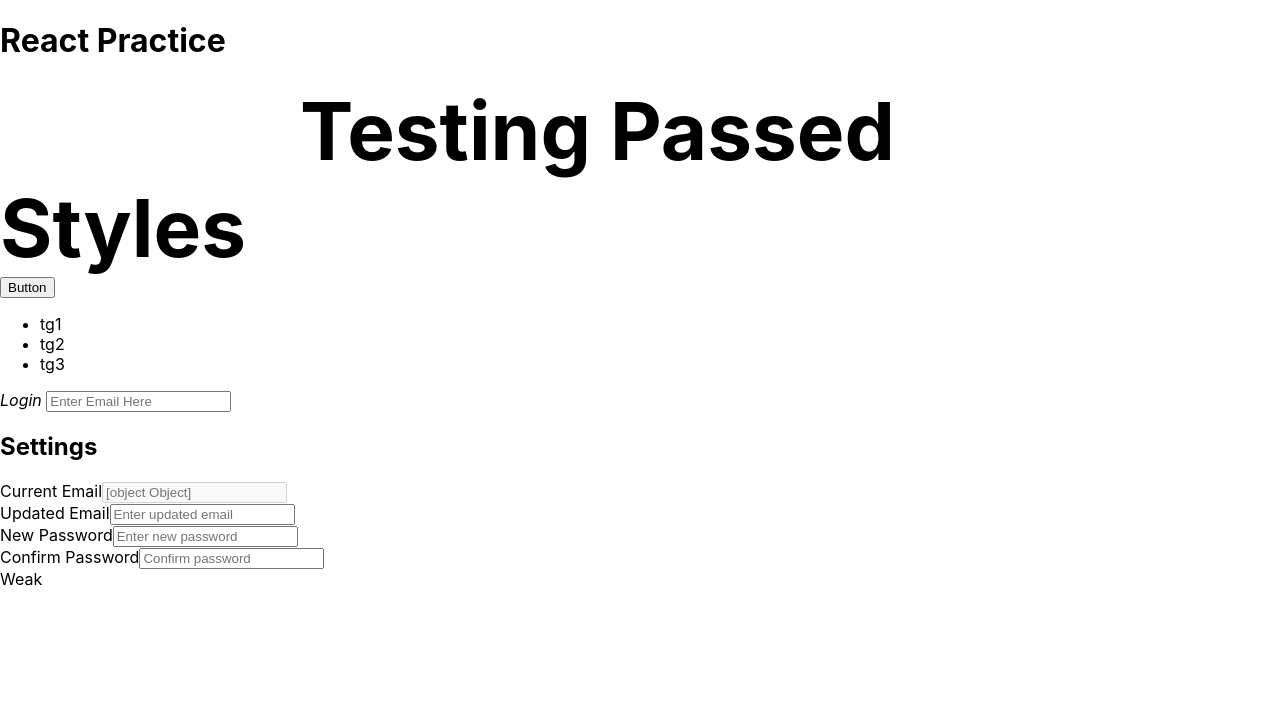
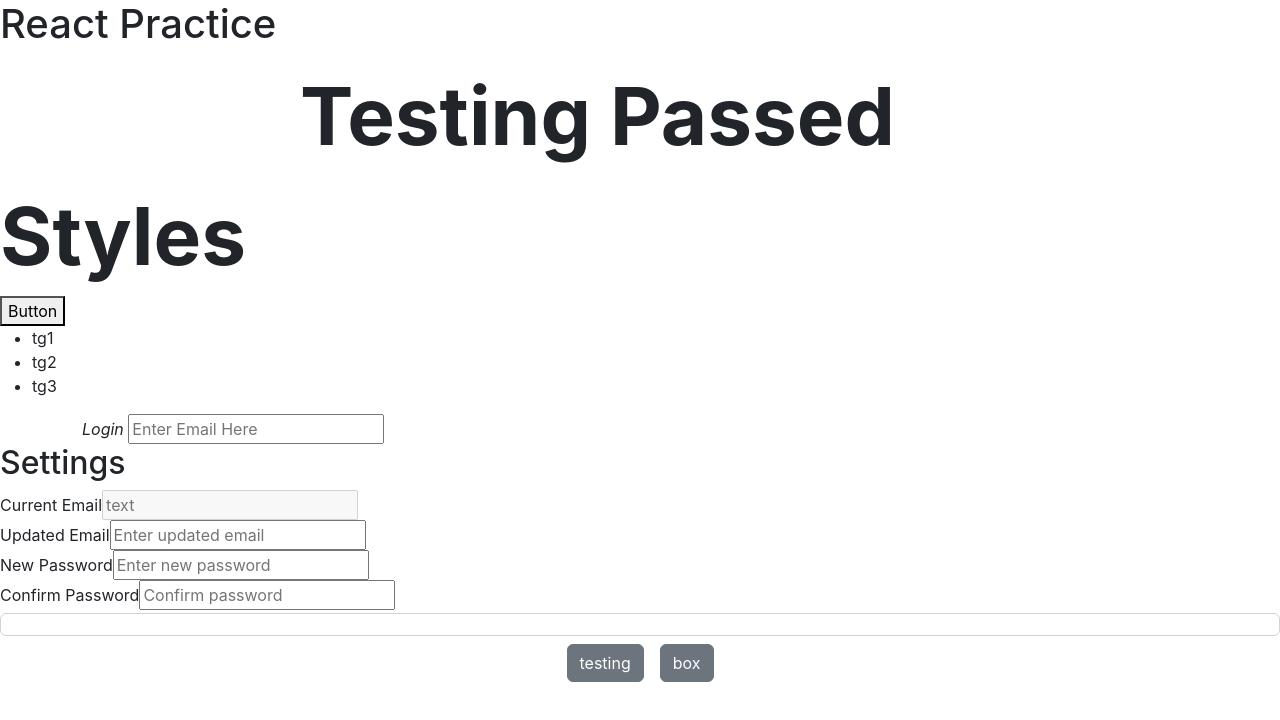
Before and after one commit to DanielOmarZavala/react-exercises, a React (Create React App) app in the folder first-app/: page / in a window 1280 px wide. Shown: the top 720 px of the page. Built offline with nearby package versions, Linux system fonts and the light colour scheme.

Commit message:
added bootstrap and tested with test.jsx

```diff
--- a/first-app/public/index.html
+++ b/first-app/public/index.html
@@ -1,20 +1,20 @@
 <!DOCTYPE html>
 <html lang="en">
 <head>
-    <meta charset="utf-8" />
-    <link rel="icon" href="%PUBLIC_URL%/favicon.ico" />
-    <meta name="viewport" content="width=device-width, initial-scale=1" />
-    <meta name="theme-color" content="#000000" />
+    <meta charset="utf-8"/>
+    <link rel="icon" href="%PUBLIC_URL%/favicon.ico"/>
+    <meta name="viewport" content="width=device-width, initial-scale=1"/>
+    <meta name="theme-color" content="#000000"/>
     <meta
             name="description"
             content="Web site created using create-react-app"
     />
-    <link rel="apple-touch-icon" href="%PUBLIC_URL%/logo192.png" />
+    <link rel="apple-touch-icon" href="%PUBLIC_URL%/logo192.png"/>
     <!--
       manifest.json provides metadata used when your web app is installed on a
       user's mobile device or desktop. See https://developers.google.com/web/fundamentals/web-app-manifest/
     -->
-    <link rel="manifest" href="%PUBLIC_URL%/manifest.json" />
+    <link rel="manifest" href="%PUBLIC_URL%/manifest.json"/>
     <!--
       Notice the use of %PUBLIC_URL% in the tags above.
       It will be replaced with the URL of the `public` folder during the build.
@@ -24,6 +24,15 @@
       work correctly both with client-side routing and a non-root public URL.
       Learn how to configure a non-root public URL by running `npm run build`.
     -->
+    <link
+            href="https://cdn.jsdelivr.net/npm/bootstrap@5.2.1/dist/css/bootstrap.min.css"
+            rel="stylesheet" integrity="sha384-iYQeCzEYFbKjA/T2uDLTpkwGzCiq6soy8tYaI1GyVh/UjpbCx/TYkiZhlZB6+fzT"
+            crossorigin="anonymous"
+    >
+    <script src="https://cdn.jsdelivr.net/npm/bootstrap@5.2.1/dist/js/bootstrap.bundle.min.js"
+            integrity="sha384-u1OknCvxWvY5kfmNBILK2hRnQC3Pr17a+RTT6rIHI7NnikvbZlHgTPOOmMi466C8"
+            crossorigin="anonymous"></script
+    >
     <title>React App</title>
 </head>
 <body>
--- a/first-app/src/components/counter.jsx
+++ b/first-app/src/components/counter.jsx
@@ -2,7 +2,7 @@
 
 export default class Counter extends Component {
 
-    user = {
+    state = {
         email: "test",
         tags: ["tg1", "tg2", "tg3"]
     };
@@ -26,7 +26,7 @@
                 <button>Button</button>
 
                 <ul>
-                    {this.user.tags.map(tag => <li key={tag}>{tag}</li>)}
+                    {this.state.tags.map(tag => <li key={tag}>{tag}</li>)}
                 </ul>
 
                 <div className="container">
@@ -40,7 +40,7 @@
                     <div className="user-details">
                         <div className="input-box">
                             <span className="details">Current Email</span>
-                            <input disabled type="text" placeholder={this.formatEmail()}/>
+                            <input disabled type="text" placeholder="text"/>
                         </div>
 
                         <div className="input-box">
@@ -70,7 +70,7 @@
     }
 
     formatEmail() {
-        const {email} = this.user;
+        const {email} = this.state;
         return email === "test" ? <h1>TEST</h1> : email;
     }
 }
--- /dev/null
+++ b/first-app/src/components/test.jsx
@@ -0,0 +1,16 @@
+import React, {Component} from "react";
+
+export default class Test extends Component {
+
+
+    render() {
+        return (
+            <React.Fragment>
+                <div className="d-flex justify-content-center align-items-center">
+                    <h1 className="btn btn-secondary m-2">testing</h1>
+                    <div className="btn btn-secondary m-2">box</div>
+                </div>
+            </React.Fragment>
+        );
+    }
+}
--- a/first-app/src/index.js
+++ b/first-app/src/index.js
@@ -4,15 +4,19 @@
 import App from './App';
 import reportWebVitals from './reportWebVitals';
 import Counter from './components/counter';
+import Test from "./components/test";
 
 const root = ReactDOM.createRoot(document.getElementById('root'));
 root.render(
-  <React.StrictMode>
-{/*
-    <App />
-*/}
-      <Counter />
-  </React.StrictMode>
+    <React.StrictMode>
+        {
+            // <App />
+            <Counter/>
+        }
+        {
+            <Test/>
+        }
+    </React.StrictMode>
 );
 
 // If you want to start measuring performance in your app, pass a function
```
Lines whose indentation alone changed are shown as unchanged.
